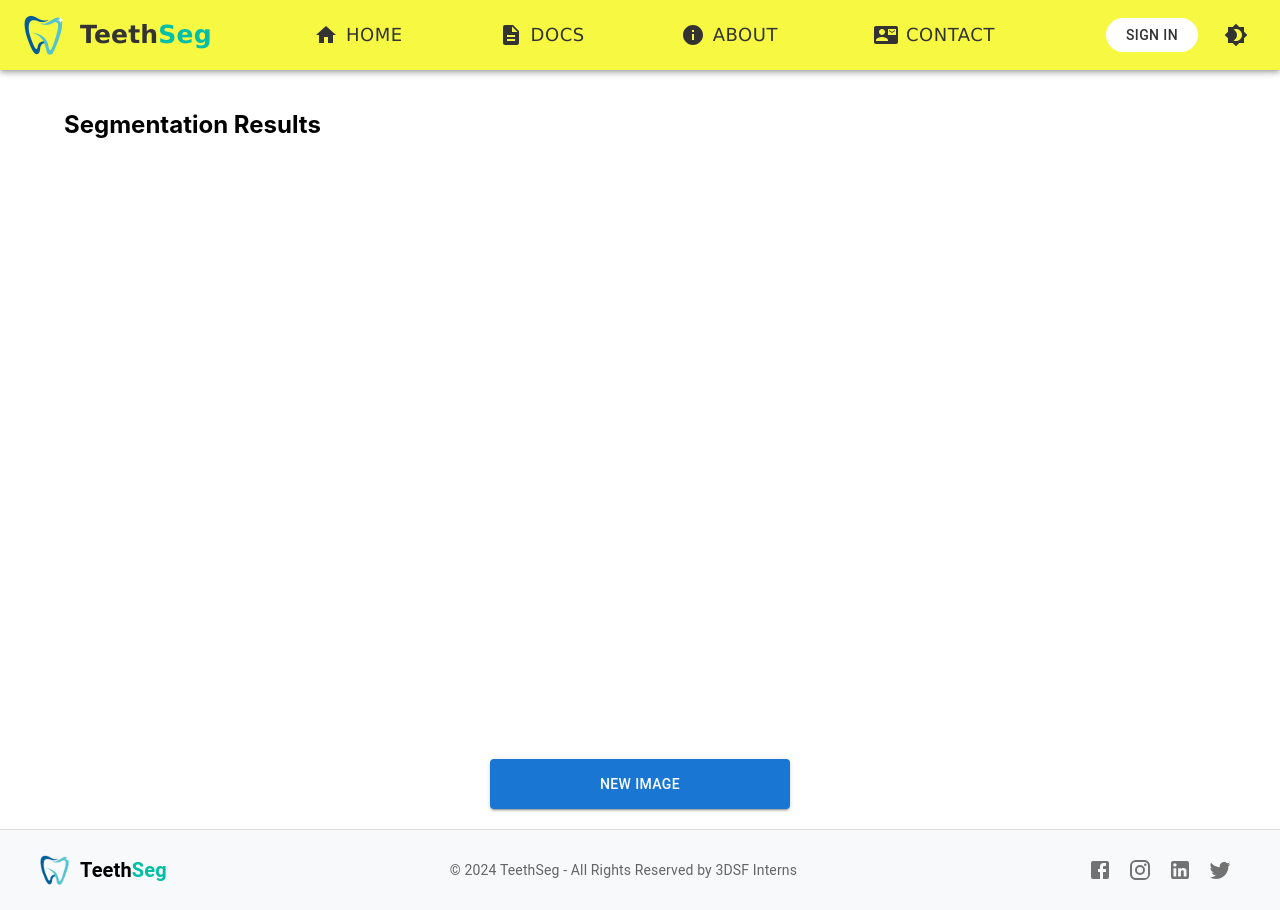
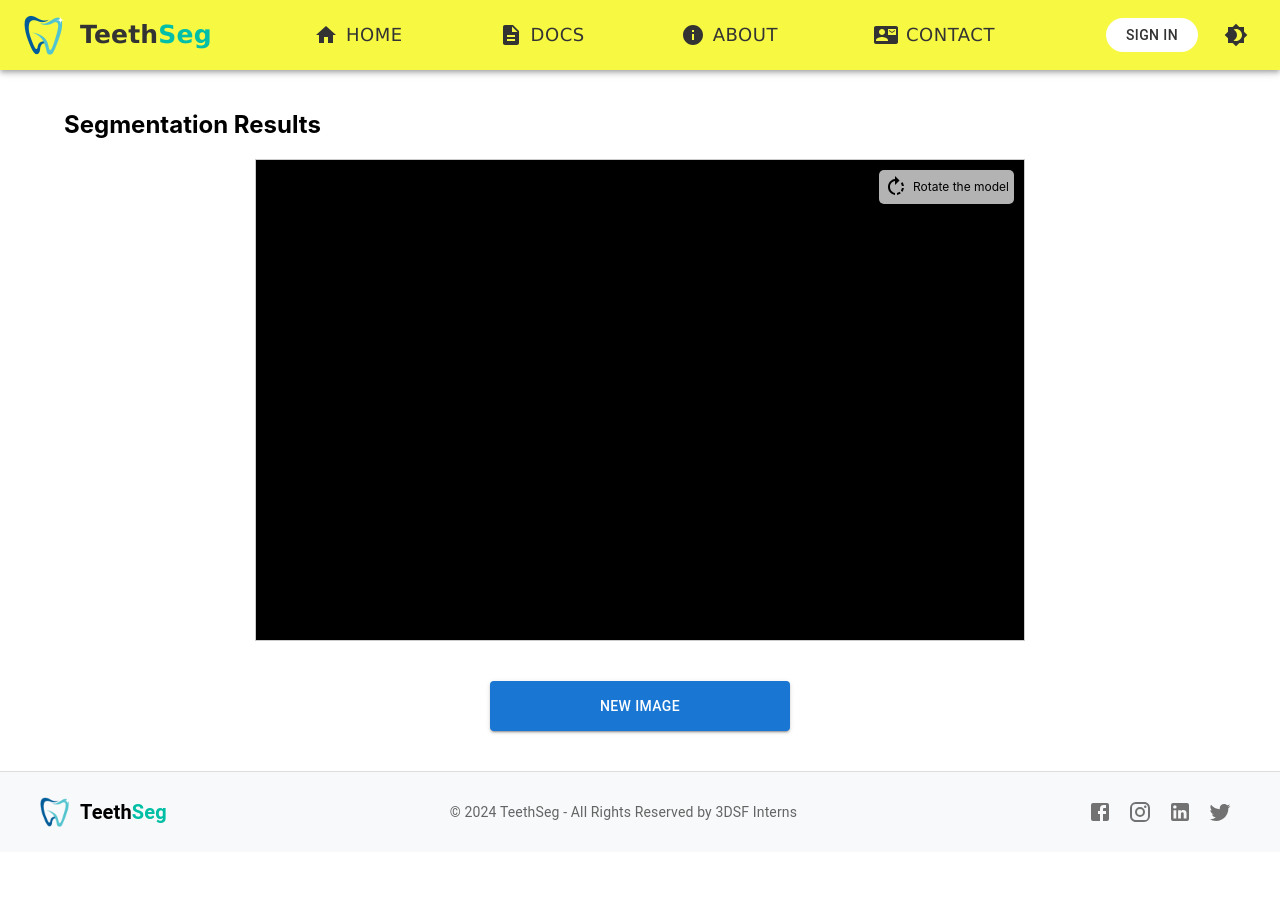
Before and after one commit to BarbaraRacha/3D-Teeth-Segmentation, a React (Create React App) app: page /segmentation in a window 1280 px wide. After the commit the page ends 852 px from the top, so only its background shows below. Built offline with nearby package versions, Linux system fonts and the light colour scheme.

Commit message:
second commit

```diff
--- a/src/components/SegmentationResults.js
+++ b/src/components/SegmentationResults.js
@@ -6,8 +6,12 @@ import vtkRenderWindow from '@kitware/vtk.js/Rendering/Core/RenderWindow';
 import vtkRenderWindowInteractor from '@kitware/vtk.js/Rendering/Core/RenderWindowInteractor';
 import { Container, Button } from '@mui/material';
 import { Link, useLocation } from 'react-router-dom';
+import * as THREE from 'three';
+import { OrbitControls } from 'three/examples/jsm/controls/OrbitControls';
+import RotateRightIcon from '@mui/icons-material/RotateRight';
 
 const SegmentationResults = () => {
+    const mountRef = useRef(null);
     const containerRef = useRef(null);
     const location = useLocation();
     const { file } = location.state || {}; // Récupérer le chemin du fichier passé
@@ -45,10 +49,19 @@ const SegmentationResults = () => {
     return (
         <Container>
             <h2>Segmentation Results</h2>
-            <div ref={containerRef} style={{ width: '600px', height: '600px', margin: 'auto' }}></div>
+
+            <div style={{ position: 'relative', width: '60vw', height: '60vh', margin: '0 auto', marginTop: '20px', border: '1px solid #ccc' }}>
+                <div ref={mountRef} style={{ width: '100%', height: '100%', background: 'black' }} />
+
+                {/* Icône de rotation */}
+                <div style={{ position: 'absolute', top: '10px', right: '10px', display: 'flex', alignItems: 'center', background: 'rgba(255, 255, 255, 0.7)', padding: '5px', borderRadius: '5px' }}>
+                    <RotateRightIcon style={{ marginRight: '5px' }} />
+                    <span style={{ fontSize: '12px' }}>Rotate the model</span>
+                </div>
+            </div>
 
             {/* Bouton pour télécharger une nouvelle image */}
-            <div align={'center'}>
+            <div align={'center'} style={{marginTop: 40, marginBottom: 20}}>
                 <Link to="/upload" style={{ textDecoration: 'none' }}>
                     <Button style={{ height: 50, width: 300 }}
                             variant="contained"
--- a/src/components/UploadViewComponent.js
+++ b/src/components/UploadViewComponent.js
@@ -2,37 +2,45 @@ import React, { useState } from 'react';
 import UploadForm from './UploadForm';
 import TeethViewer from './TeethViewer';
 import SegmentationResults from './SegmentationResults';
-import { Container } from '@mui/material';
+import { Container, Button } from '@mui/material';
+import { Link } from 'react-router-dom';
 
 function UploadViewComponent() {
     const [model, setModel] = useState(null);  // Pour gérer le modèle 3D
+    const [uploadedImage, setUploadedImage] = useState(null); // Pour gérer l'image téléchargée
 
     // Fonction appelée lorsque le modèle est chargé
     const handleModelLoaded = (loadedModel) => {
         setModel(loadedModel);
     };
 
+    // Fonction appelée lorsque l'image est téléchargée
+    const handleImageUpload = (image) => {
+        setUploadedImage(image);
+    };
+
     return (
         <div>
-            {/* Contenu principal */}
             <Container>
                 <h1>3D Teeth Segmentation</h1>
 
-                {/* Formulaire de téléchargement avec gestion du modèle */}
+                {/* Formulaire de téléchargement avec gestion du modèle et de l'image */}
                 <div style={{ marginBottom: '32px' }}>
-                    <UploadForm onModelLoaded={handleModelLoaded} />
+                    <UploadForm onModelLoaded={handleModelLoaded} onImageUpload={handleImageUpload} />
                 </div>
 
                 {/* Affichage du modèle 3D */}
-
                 <div style={{ marginBottom: '32px' }}>
                     {model && <h2>Model loaded: {model.name}</h2>}
                     <TeethViewer model={model} />
                 </div>
 
-                {/* Résultats de la segmentation */}
-                <div style={{ marginBottom: '32px' }}>
-
+                <div align={'center'}>
+                    <Link to={{ pathname: "/segmentation", state: { uploadedImage } }} style={{ textDecoration: 'none' }}>
+                        <Button style={{ height: 50, width: 300 }} variant="contained" color="primary">
+                            Apply Segmentation
+                        </Button>
+                    </Link>
                 </div>
             </Container>
         </div>
```
